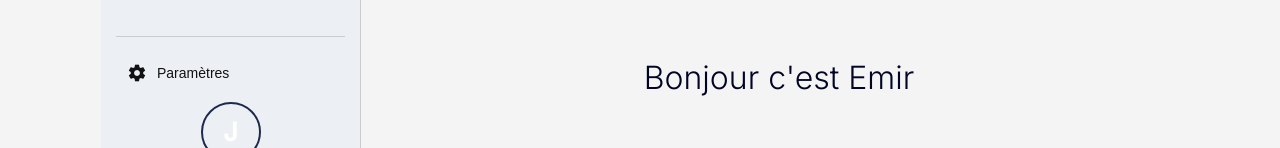
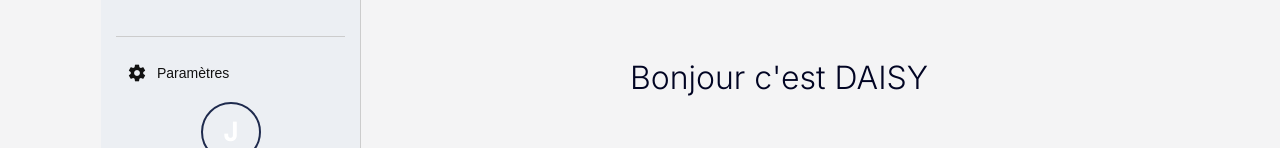
Before and after one commit to juniorkalubi004-sys/bot, a website: page index.html in a window 1280 px wide. Shown: the part 323-471 px from the top of the page. Drawn offline with Linux system fonts and the light colour scheme; no server answers.

Commit message:
Update index.html
changement de nom

```diff
--- a/index.html
+++ b/index.html
@@ -757,7 +757,7 @@ body.dark .sidebar::-webkit-scrollbar-thumb {
 
 
 
-        <h1 id="welcome-message">Bonjour c'est Emir </h1>
+        <h1 id="welcome-message">Bonjour c'est DAISY </h1>
         <div class="messages" id="messages"></div>
         <div class="input-container">
             <input type="text" id="prompt" placeholder="Demander à Emir..." />
@@ -1580,4 +1580,5 @@ function formatText(text) {
 
 </script>
 </body>
+
 </html>
```
